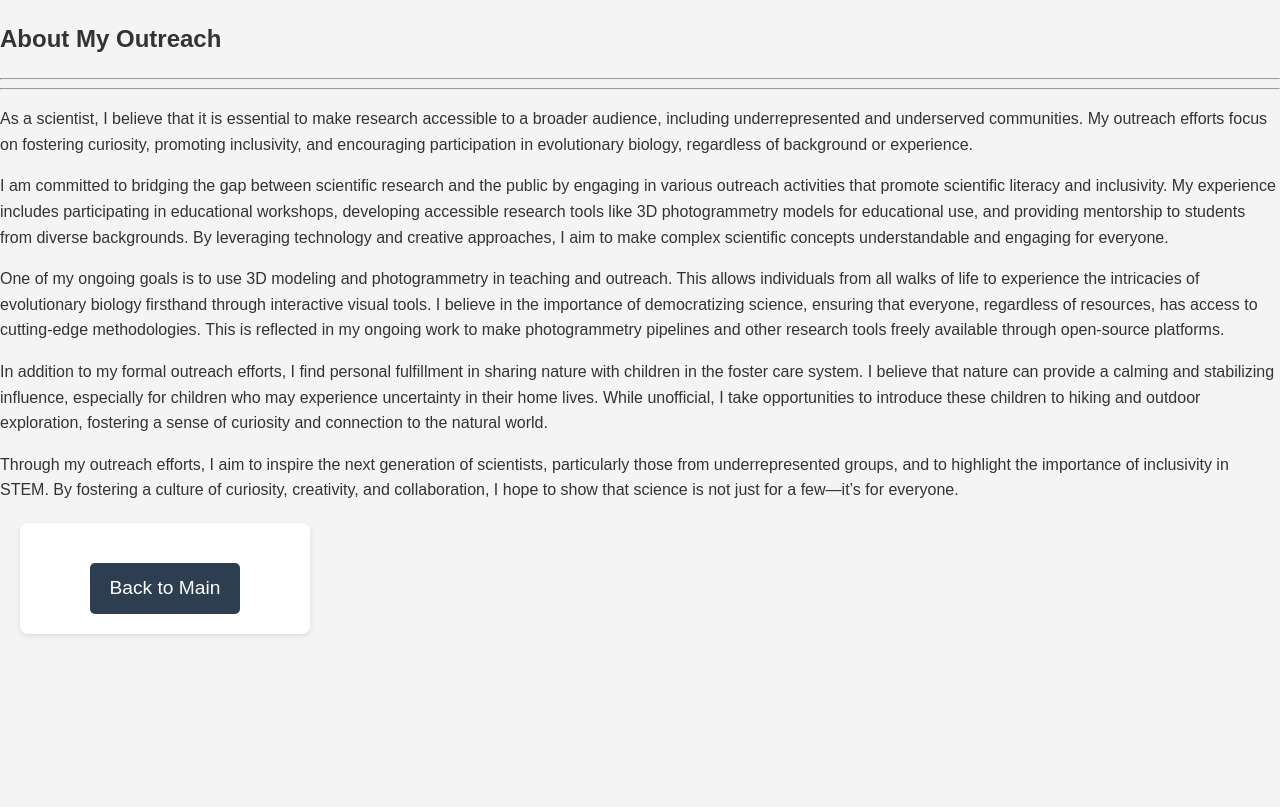
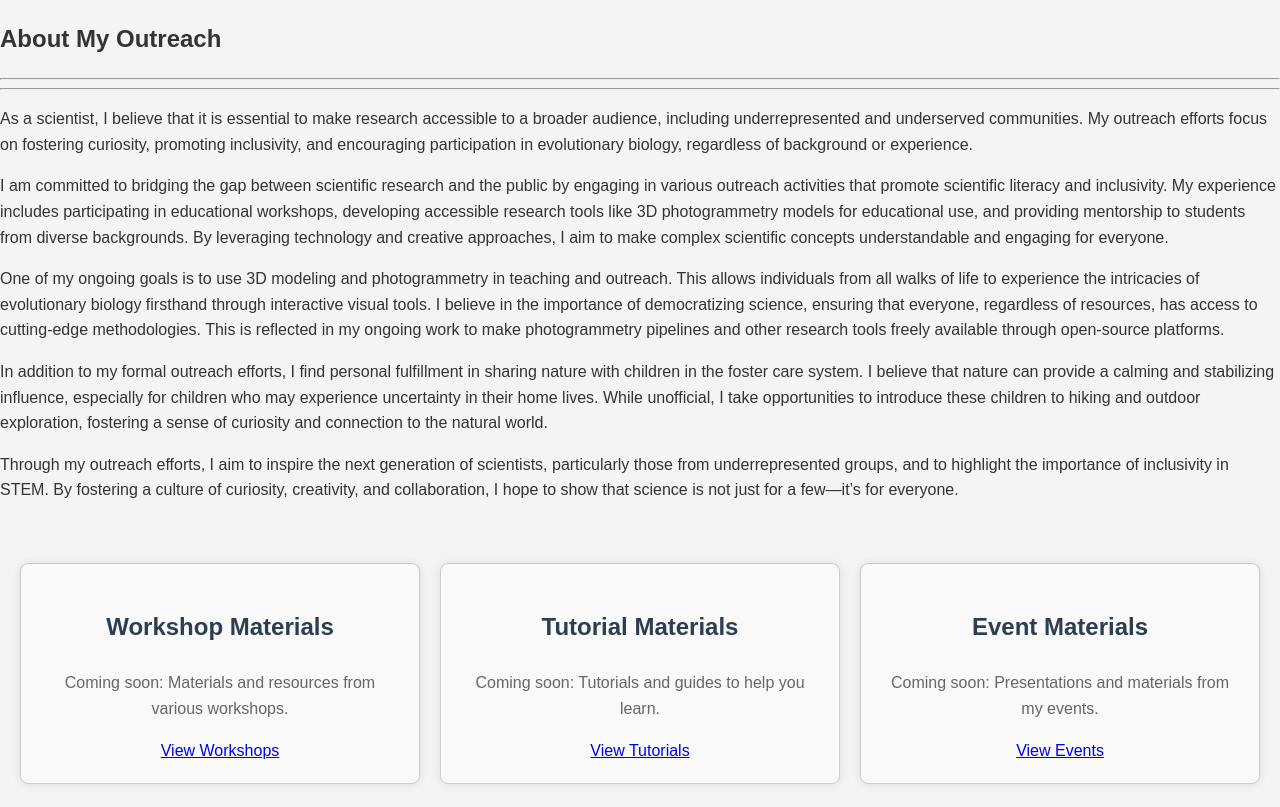
Before and after one commit to ElizabethGlynne/EGlynne.github.io, a plain HTML site: page OutreachPage.html in a window 1280 px wide. Shown: the top 807 px of the page. Drawn offline with Linux system fonts and the light colour scheme.

Commit message:
update outreach page

```diff
--- a/OutreachPage.html
+++ b/OutreachPage.html
@@ -3,6 +3,11 @@
 <head>
     <meta charset="UTF-8">
     <meta name="viewport" content="width=device-width, initial-scale=1.0">
+
+	<!-- SEO Metadata for Outreach Page -->
+    <meta name="description" content="Elizabeth Glynne's outreach work focuses on promoting STEM education and engaging the public in biological sciences.">
+    <meta name="keywords" content="Outreach, STEM Outreach, Public Education, Biological Sciences, Community Science, Evolution, Photogrammetry, Science Communication">
+</head>
     <title>Elizabeth Glynne | Home</title>
     <link rel="stylesheet" href="style.css"> <!-- Link to your CSS file -->
 </head>
@@ -20,8 +25,25 @@
 	<p>Through my outreach efforts, I aim to inspire the next generation of scientists, particularly those from underrepresented groups, and to highlight the importance of inclusivity in STEM. By fostering a culture of curiosity, creativity, and collaboration, I hope to show that science is not just for a few—it’s for everyone.
     </p>
     </div>
+    <!-- Resource sections here -->
+    <div class="resource-container">
+        <div class="resource-box">
+            <h3>Workshop Materials</h3>
+            <p>Coming soon: Materials and resources from various workshops.</p>
+            <a href="#" class="btn">View Workshops</a>
+        </div>
+        <div class="resource-box">
+            <h3>Tutorial Materials</h3>
+            <p>Coming soon: Tutorials and guides to help you learn.</p>
+            <a href="#" class="btn">View Tutorials</a>
+        </div>
+        <div class="resource-box">
+            <h3>Event Materials</h3>
+            <p>Coming soon: Presentations and materials from my events.</p>
+            <a href="#" class="btn">View Events</a>
+        </div>
+    </div>
 		<div class="link-item">
-    <a href="index.html" class="back-button">Back to Main</a>
-
-</div>
+    	<a href="index.html" class="back-button">Back to Main</a>
+	</div>
 </section>
--- a/style.css
+++ b/style.css
@@ -213,7 +213,6 @@ body {
     background-color: #1a1a1a;
 }
 
-
 /* ----------- Mobile-Friendly Section Below ---------- */
 /* Responsive styling for smaller screens (up to 768px) */
 @media (max-width: 768px) {
```
Also changed, not shown: index.html (+26 -20 lines).
